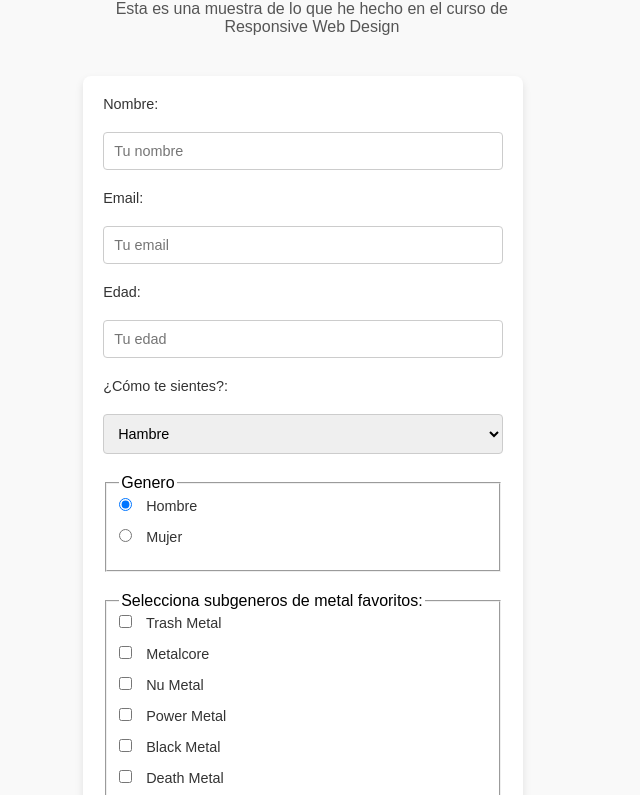
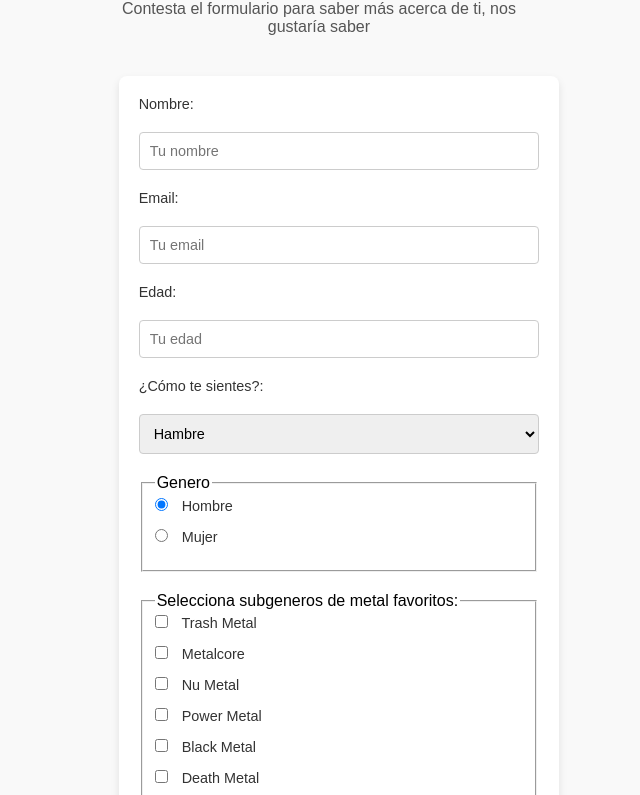
Before and after one commit to TMattyCode/Formulario-en-HTML, a plain HTML site: page index.html in a window 1280 px wide. Shown: the part 67-862 px from the top of the page, without its empty margins (271-911 px from the left). Drawn offline with Linux system fonts and the light colour scheme.

Commit message:
Update index.html

```diff
--- a/index.html
+++ b/index.html
@@ -10,7 +10,7 @@
       <main id="main-content">
           <section class="header">
               <h1 id="title">Survey Form TMattyCode</h1>
-              <p id="description">Esta es una muestra de lo que he hecho en el curso de Responsive Web Design</p>
+              <p id="description">Contesta el formulario para saber más acerca de ti, nos gustaría saber</p>
           </section>
           <section class="form-section">
               <form id="survey-form">
```
